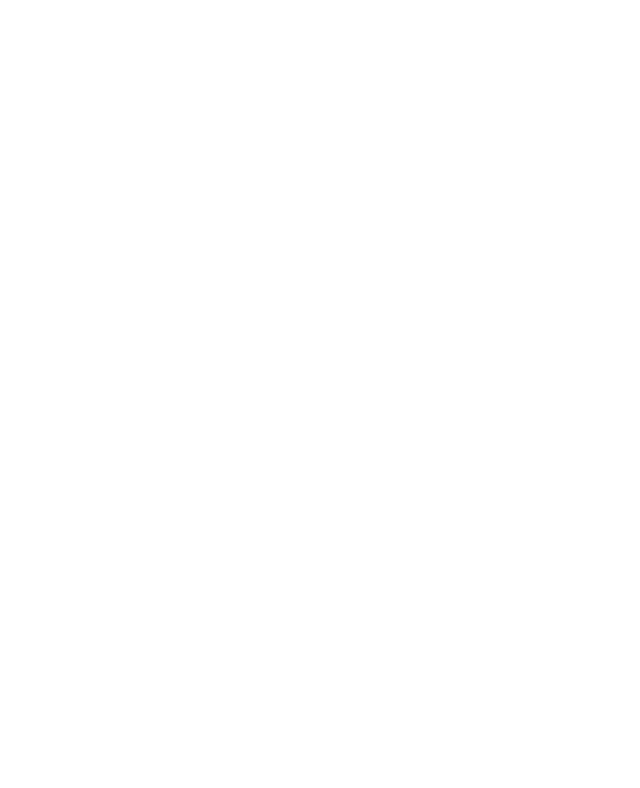
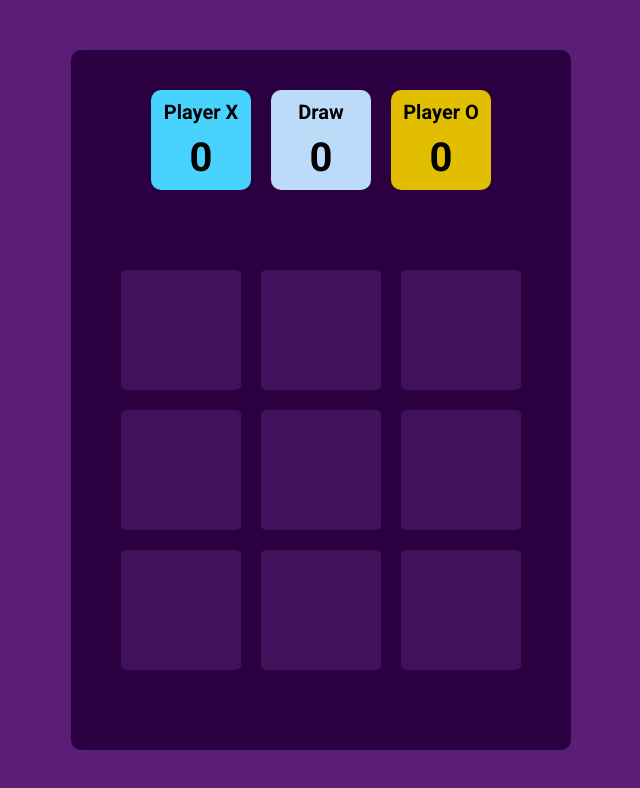
Before and after one commit to Robalexg/JustAnotherTicTacToe, a plain HTML site: page index.html in a window 1280 px wide. Shown: the whole page, without its empty margins (319-959 px from the left). Drawn offline with Linux system fonts and the light colour scheme.

Commit message:
Added css/html/js to provide the base of the game.

```diff
--- a/index.html
+++ b/index.html
@@ -8,6 +8,35 @@
     <title>Just Another Tic Tac Toe Game</title>
 </head>
 <body>
+    <div class="appContainer">
+        <div class="gameContainer">
+            <div class="scores">
+                <div class="playerX">
+                    <h1>Player X</h1>
+                    <h2 class="score">0</h2>
+                </div>
+                <div class="draw">
+                    <h1>Draw</h1>
+                    <h2 class="score">0</h2>
+                </div>
+                <div class="playerO">
+                    <h1>Player O</h1>
+                    <h2 class="score">0</h2>
+                </div>
+            </div>
 
+            <div class="game">
+                <div class="gameSquare"></div>
+                <div class="gameSquare"></div>
+                <div class="gameSquare"></div>
+                <div class="gameSquare"></div>
+                <div class="gameSquare"></div>
+                <div class="gameSquare"></div>
+                <div class="gameSquare"></div>
+                <div class="gameSquare"></div>
+                <div class="gameSquare"></div>
+            </div>
+        </div>
+    </div>
 </body>
 </html>
--- a/script.js
+++ b/script.js
@@ -0,0 +1,29 @@
+const square = document.querySelectorAll('.gameSquare')
+let player = true
+
+let getPiece = () => {
+    if(player){
+        player = !player
+        return "X"
+    }else{
+        player = !player
+        return "O"
+    }
+}
+
+let addEventsToSquares = () => {
+    let onClick = (e) => {
+        e.target.textContent = getPiece()
+    }
+
+    for(let i =0; i < square.length; i++){
+        square[i].addEventListener('click',onClick)
+    }
+}
+
+let init = () => {
+    addEventsToSquares()
+}
+
+
+init()
--- a/styles.css
+++ b/styles.css
@@ -0,0 +1,86 @@
+@import url('https://fonts.googleapis.com/css2?family=Roboto:ital,wght@0,100..900;1,100..900&display=swap');
+
+*{
+    margin: 0;
+    padding: 0;
+}
+
+body{
+    font-family: roboto;
+}
+
+.appContainer{
+    width: 100vw;
+    height: 100vh;
+    background: #5A1E76;
+    display: flex;
+    justify-content: center;
+    align-items: center;
+}
+
+.gameContainer{
+    width: 500px;
+    height: 700px;
+    background: #2B0040;
+    display: grid;
+    grid-template-rows: 1fr 8fr;
+    border-radius: 10px;
+}
+
+.scores{
+    display: flex;
+    justify-content: center;
+    align-items: center;
+    gap: 20px;
+    margin-top: 40px;
+}
+
+.playerX,.playerO,.draw{
+    width: 100px;
+    height: 100px;
+    background: white;
+    border-radius: 10px;
+    font-size: 10px;
+    display: flex;
+    flex-direction: column;
+    justify-content: center;
+    align-items: center;
+    gap: 10px;
+}
+
+.score{
+    font-size: 40px;
+}
+
+.playerX{
+    background: #48D2FE;
+}
+
+.draw{
+    background: #BCDBF9;
+}
+
+.playerO{
+    background:#E2BE00;
+}
+
+.game{
+    width: 400px;
+    height: 400px;
+    align-self: center;
+    justify-self: center;
+    display: grid;
+    grid-template-columns: repeat(3,1fr);
+    grid-template-rows: repeat(3,1fr);
+    gap:20px;
+}
+
+.game div{
+    background: #43115B;
+    border-radius: 5px;
+    display: flex;
+    justify-content: center;
+    align-items: center;
+    color: white;
+    font-size: 60px;
+}
```
